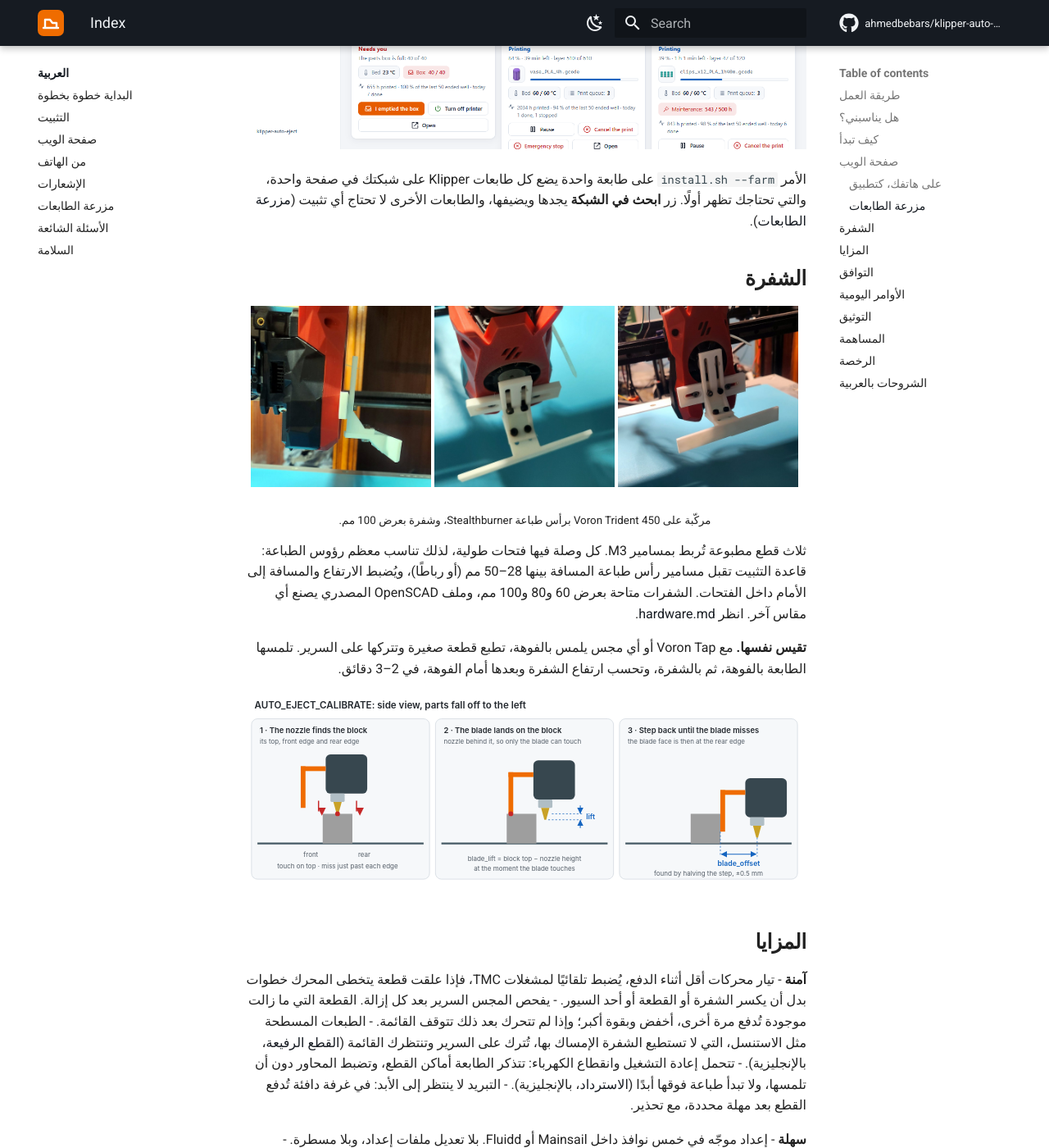
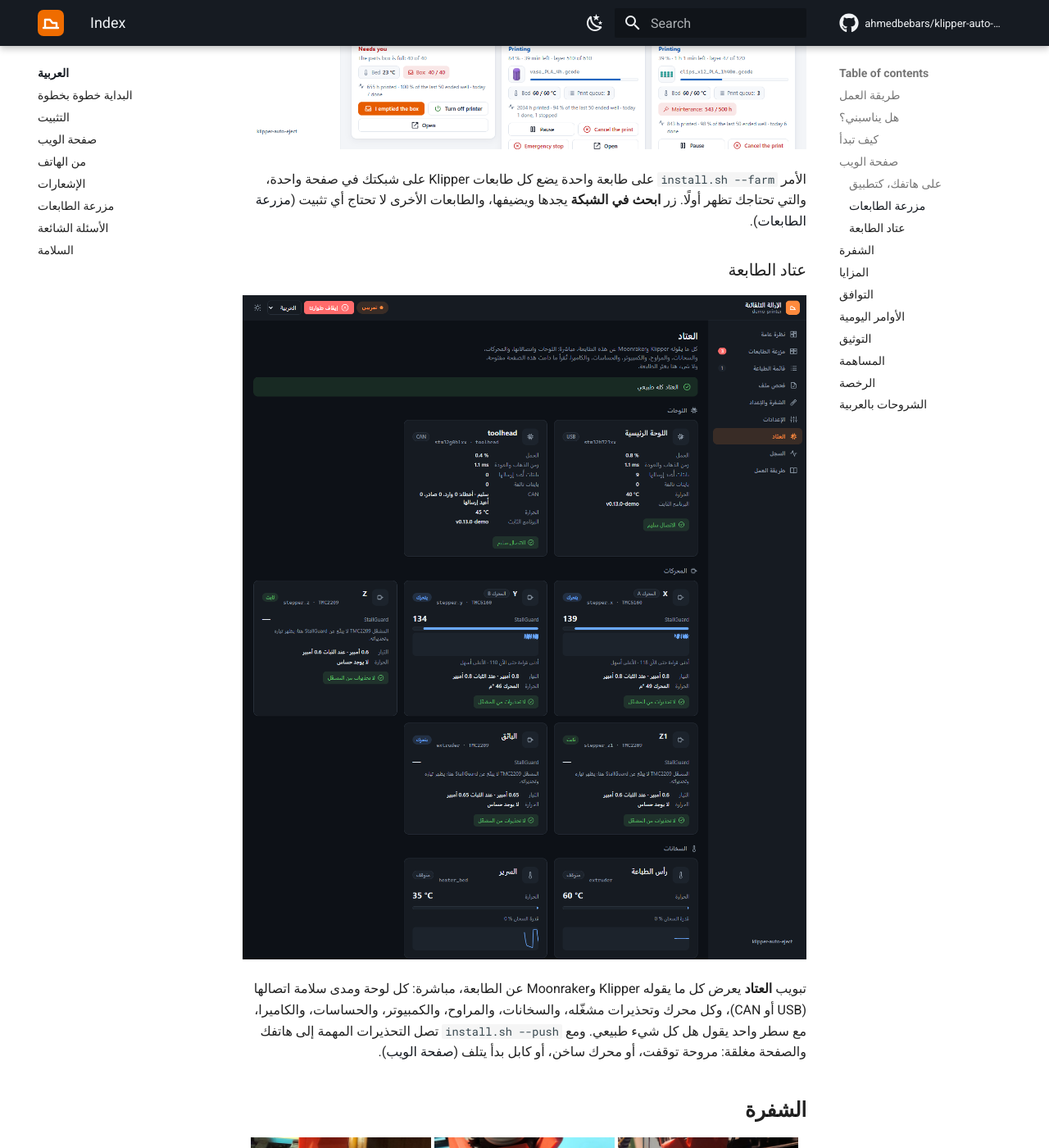
Before and after one commit to ahmedbebars/klipper-auto-eject, an MkDocs documentation site: the page built from docs/ar/README.md, in a window 1280 px wide and 1400 px high, scrolled down 6843 px. Shown: the whole window at 82% size. Built offline with MkDocs 1.6.1 and Material for MkDocs 9.7.7, drawn with Linux system fonts in a browser that asks for light colours; comment, search, counter and statistics services are not loaded; some of the changed text lies outside the part shown.

Commit message:
Docs: new pictures with the Hardware tab
The pictures that show the page's menu (web-page, farm, farm-ar,
check-file, phone-app) are taken again from the demo, so they show the
Hardware tab. Two new ones of the Hardware tab itself, in English and in
Arabic, in the README, the Arabic README and docs/web-page.md.

````diff
--- a/docs/ar/README.md
+++ b/docs/ar/README.md
@@ -101,7 +101,7 @@
 
 صفحة اختيارية اسمها **الإزالة التلقائية**، ورابطها **Auto-eject** في القائمة الجانبية لـ Mainsail.
 فيها خريطة حية للسرير تظهر عليها القطع ومسارات الدفع، وأزرار للإزالة أو للتجربة، وقائمة الطباعة،
-وفحص يخبرك *قبل* الطباعة هل يمكن تفريغ السرير من ملف ما تلقائيًا، وإعداد الشفرة، وكل الإعدادات.
+وفحص يخبرك *قبل* الطباعة هل يمكن تفريغ السرير من ملف ما تلقائيًا، وإعداد الشفرة، وكل الإعدادات، وعتاد الطابعة.
 بالإنجليزية أو العربية، بوضع فاتح أو داكن، وعلى الهاتف أيضًا.
 
 ```bash
@@ -127,6 +127,15 @@
 الأمر `install.sh --farm` على طابعة واحدة يضع كل طابعات Klipper على شبكتك في صفحة واحدة،
 والتي تحتاجك تظهر أولًا. زر **ابحث في الشبكة** يجدها ويضيفها، والطابعات الأخرى لا تحتاج أي
 تثبيت ([مزرعة الطابعات](farm.md)).
+
+### عتاد الطابعة
+
+<p align="center"><img src="../images/hardware-ar.png" alt="تبويب العتاد: اللوحات واتصالاتها، والمحركات مع خط StallGuard، والسخانات" width="900"></p>
+
+تبويب **العتاد** يعرض كل ما يقوله Klipper وMoonraker عن الطابعة، مباشرة: كل لوحة ومدى سلامة اتصالها
+(USB أو CAN)، وكل محرك وتحذيرات مشغّله، والسخانات، والمراوح، والكمبيوتر، والحساسات، والكاميرا، مع سطر
+واحد يقول هل كل شيء طبيعي. ومع `install.sh --push` تصل التحذيرات المهمة إلى هاتفك والصفحة مغلقة: مروحة
+توقفت، أو محرك ساخن، أو كابل بدأ يتلف ([صفحة الويب](web-page.md#العتاد)).
 
 ## الشفرة
 
````
Also changed, not shown: README.md (+12 -2 lines), docs/ar/web-page.md (+2 -0 lines), docs/web-page.md (+2 -0 lines), docs/images/check-file.png, docs/images/farm-ar.png, docs/images/farm.png, docs/images/hardware-ar.png (added), docs/images/hardware.png (added), docs/images/phone-app.png, docs/images/web-page.png.
